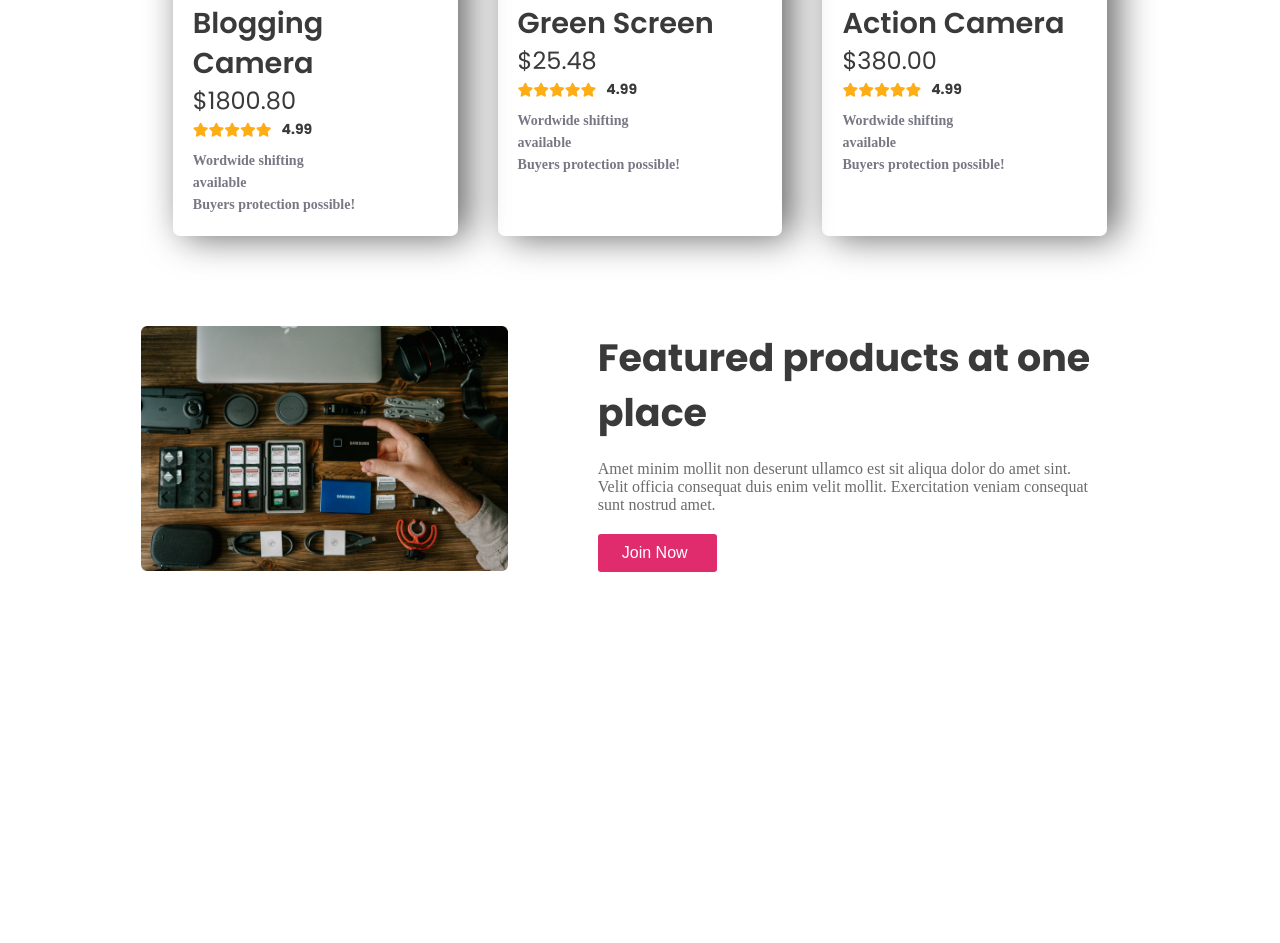
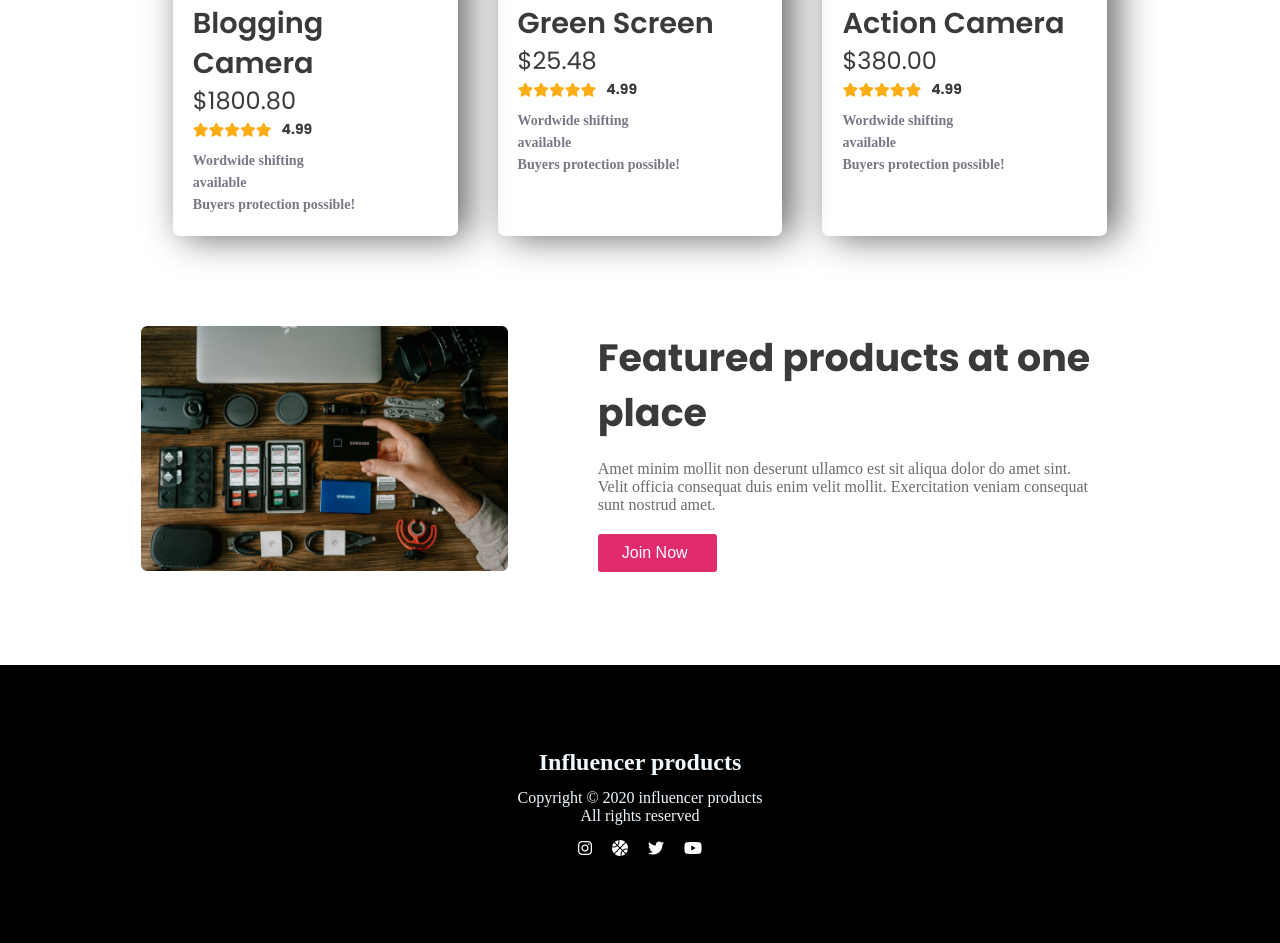
Before and after one commit to Mosarof-Hossen/meghla-camera-woman, a plain HTML site: page index.html in a window 1280 px wide. Shown: the part 2289-3232 px from the top of the page. Before the commit the page ends 2954 px from the top, so only its background shows below. Drawn offline with Linux system fonts and the light colour scheme.

Commit message:
footer section added

```diff
--- a/index.html
+++ b/index.html
@@ -291,8 +291,22 @@
             </div>
 
           </section>
+          <!-- end -->
     </main>
-    <footer>
+    <!-- main-end -->
+    <footer class="footer-bg">
+        <div class="footer-title">
+            <h1 class="f-heading">Influencer products</h1>
+            <p>Copyright © 2020  influencer products All rights reserved</p>
+            <div class="f-icon">
+                <i class="fa-brands fa-instagram"></i>
+                <i class="fa-solid fa-basketball"></i>
+                <i class="fa-brands fa-twitter"></i>
+                <i class="fa-brands fa-youtube"></i>
+            </div>
+
+        </div>
+
 
     </footer>
 </body>
--- a/style/style.css
+++ b/style/style.css
@@ -283,6 +283,33 @@ img{
 
 
 }
+/* footer */
+.footer-bg{
+    background-color: black;
+    padding: 70px 0;
+    color: aliceblue;
+}
+.footer-title{
+    max-width: 262px;
+    margin: 0 auto;
+    text-align: center;
+}
+.f-heading{
+    font-size: 1.5rem;
+    line-height: 34px;
+    font-family: "poppins"sans-serif;
+    font-weight: 600;
+    margin: 10px 0;
+}
+.f-icon{
+
+    margin: 15px 0;
+}
+.f-icon i{
+    color: white;
+    font-size: 16px ;
+    margin: 0 8px;
+}
 
 
 /* tab-mobile-device */
```
